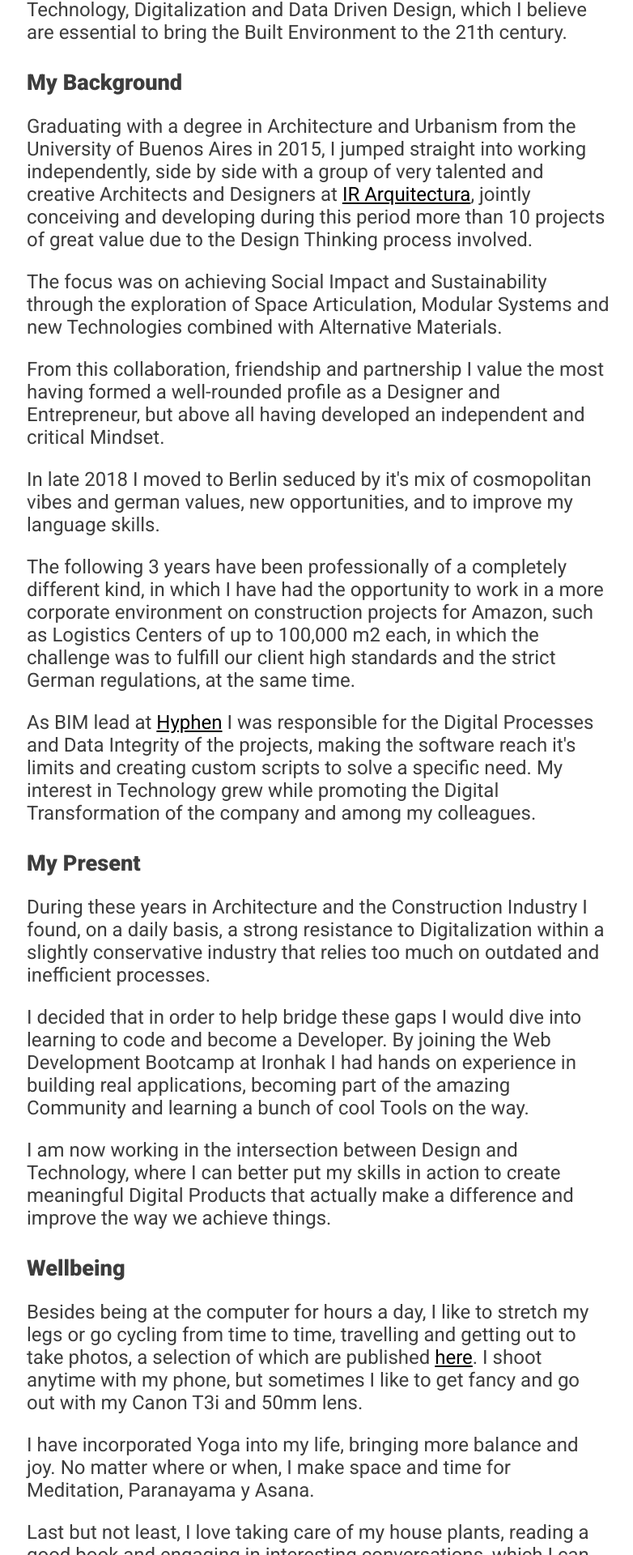
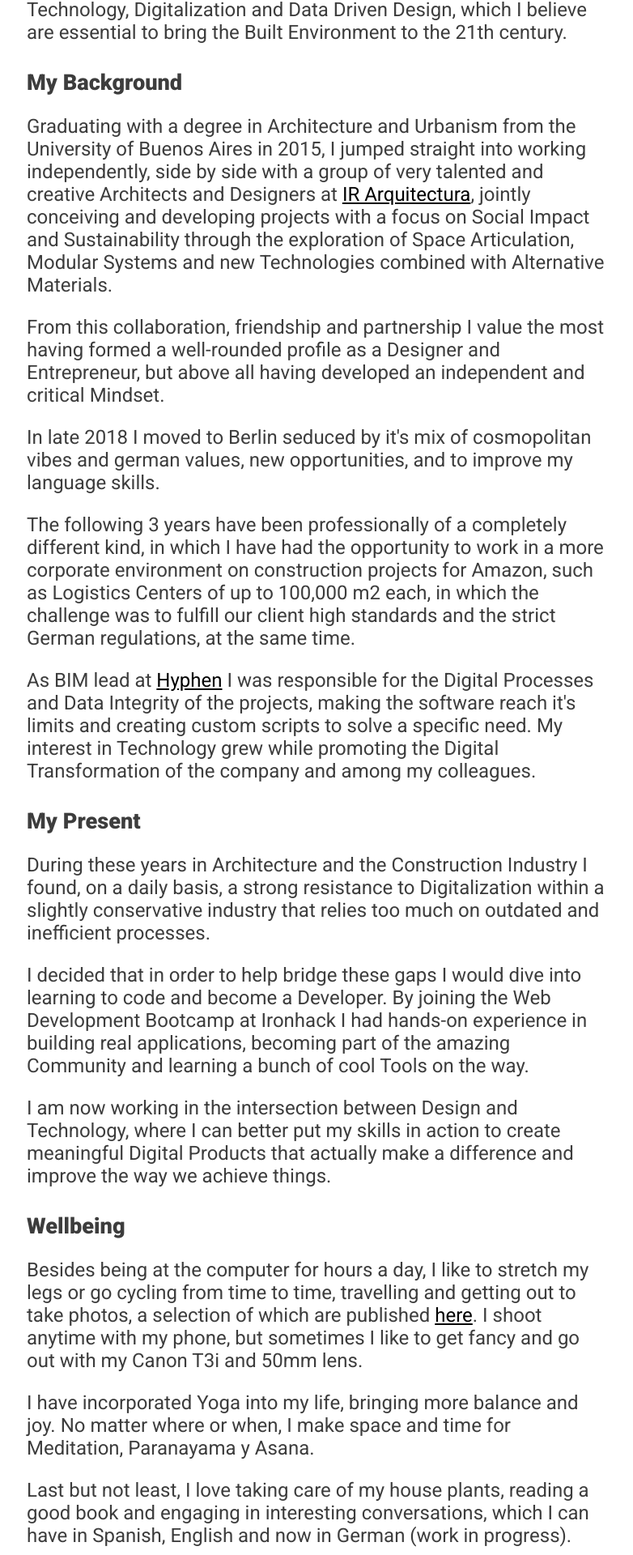
Before and after one commit to estebanba/portfolio_front, a React app: page /about in a window 1280 px wide. Shown: the part 327-2247 px from the top of the page at 81% size, without its empty margins (7-789 px from the left). Built offline with nearby package versions, Linux system fonts and the light colour scheme.

Commit message:
edit pages and links, take out cv from downloads

```diff
--- a/src/pages/AboutPage.jsx
+++ b/src/pages/AboutPage.jsx
@@ -36,13 +36,10 @@ const AboutPage = () => {
             >
               IR&nbsp;Arquitectura
             </a>
-            , jointly conceiving and developing during this period more than 10
-            projects of great value due to the Design Thinking process involved.
-          </p>
-          <p>
-            The focus was on achieving Social Impact and Sustainability through
-            the exploration of Space Articulation, Modular Systems and new
-            Technologies combined with Alternative Materials.
+            , jointly conceiving and developing projects with a focus on Social
+            Impact and Sustainability through the exploration of Space
+            Articulation, Modular Systems and new Technologies combined with
+            Alternative Materials.
           </p>
 
           <p>
@@ -88,7 +85,7 @@ const AboutPage = () => {
           <p>
             I decided that in order to help bridge these gaps I would dive into
             learning to code and become a Developer. By joining the Web
-            Development Bootcamp at Ironhak I had hands on experience in
+            Development Bootcamp at Ironhack I had hands-on experience in
             building real applications, becoming part of the amazing Community
             and learning a bunch of cool Tools on the way.{" "}
           </p>
@@ -122,8 +119,7 @@ const AboutPage = () => {
           <p>
             Last but not least, I love taking care of my house plants, reading a
             good book and engaging in interesting conversations, which I can
-            fortunately have either in Spanish, English and now in German (work
-            in progress).
+            have in Spanish, English and now in German (work in progress).
           </p>
           <h4>Let's get in touch.</h4>
           <p>
```
